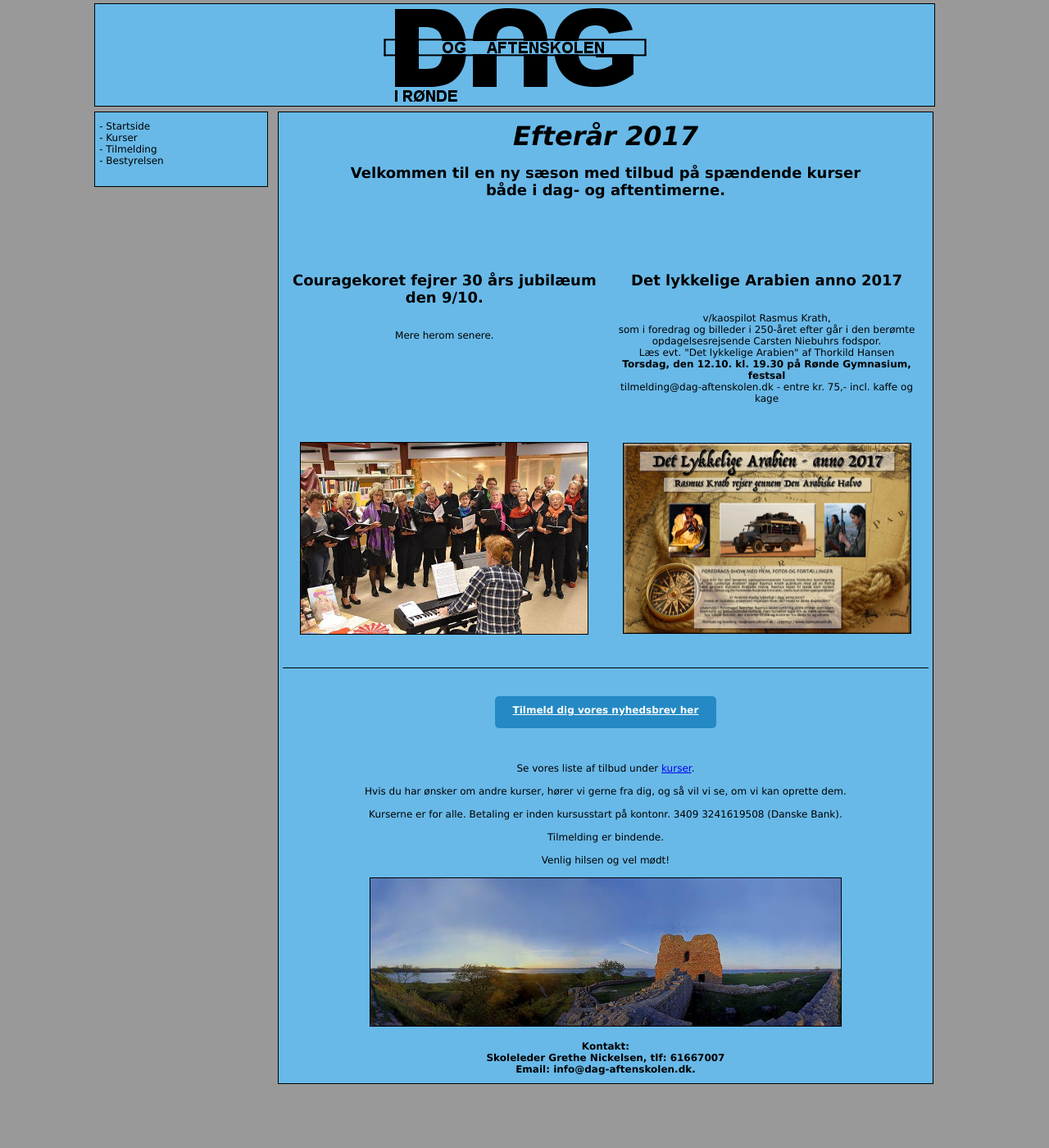
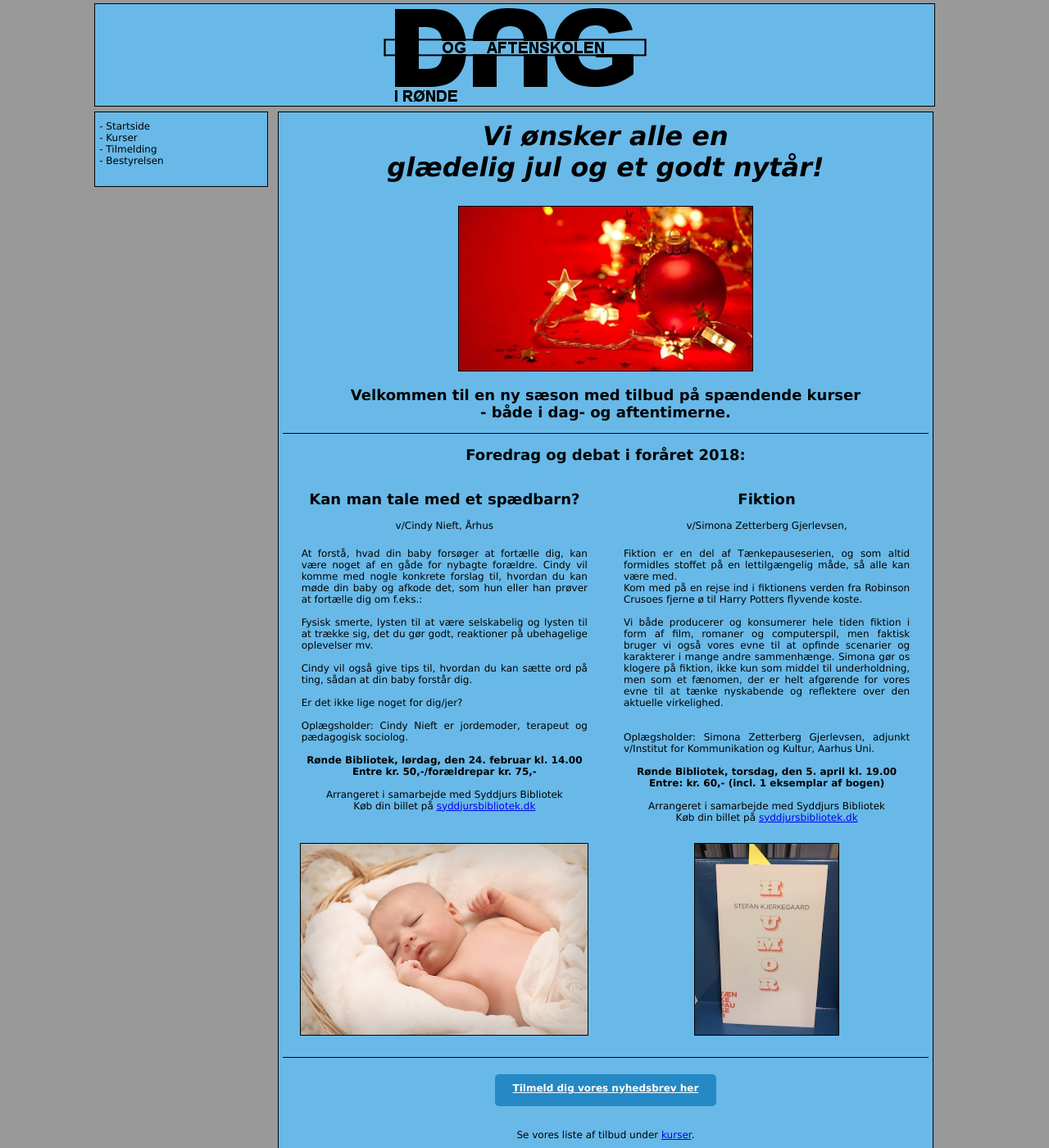
Before and after one commit to nickelsen/dag-aftenskolen.dk, a Jekyll site: the page built from index.html, in a window 1280 px wide and 1400 px high. Shown: the whole window at 82% size. Built offline with Jekyll 4.4.1, drawn with Linux system fonts in a browser that asks for light colours; some of the changed text lies outside the part shown.

Commit message:
Jul 2017

```diff
--- a/_config.yml
+++ b/_config.yml
@@ -4,4 +4,4 @@ baseurl: "" # the subpath of your site, e.g. /blog
 url: "http://dag-aftenskolen.dk" # the base hostname & protocol for your site, e.g. http://example.com
 
 # Build settings
-encoding: utf-8
+encoding: ISO-8859-1
--- a/_layouts/default.html
+++ b/_layouts/default.html
@@ -1,7 +1,7 @@
 <!DOCTYPE html>
 <html>
 <head>
-	<title>Dag- og aftenskolen i R&oring;nde</title>
+	<title>Dag- og aftenskolen i Rønde</title>
     <link rel="stylesheet" href="{{ "/assets/css/main.css" | relative_url }}">
 </head>
 <body>
--- a/index.html
+++ b/index.html
@@ -1,50 +1,76 @@
 ---
   layout: default
 ---
-<div align="center"><b><font size="+3"><i>Efterår 2017</i></font></b><br />
-<h2>Velkommen til en ny sæson med tilbud på spændende kurser<br /> både i dag- og aftentimerne.</h2><br />
-<table><tr valign="top"><td width="50%"><br />
-<div align="center"><br />
-<h2>Couragekoret fejrer 30 års jubilæum den 9/10.</h2><br />
-Mere herom senere.<br />
-</div><br />
-</td><td width="50%"><br />
-<div align="center"><br />
-<h2>Det lykkelige Arabien anno 2017</h2><br />
-v/kaospilot Rasmus Krath,<br />
-som i foredrag og billeder i 250-året efter går i den berømte opdagelsesrejsende Carsten Niebuhrs fodspor.<br />
-Læs evt. "Det lykkelige Arabien" af Thorkild Hansen<br />
-<b>Torsdag, den 12.10. kl. 19.30 på Rønde Gymnasium, festsal</b><br />
-tilmelding@dag-aftenskolen.dk - entre kr. 75,- incl. kaffe og kage<br />
-</div><br />
-</td></tr><br />
-<tr><td><br />
-<div align="center"><br />
-    <img width="350" src="{{ "/assets/img/2199-couragekoret.jpg" }}" style="border: 1px #000 solid;"><br />
-</div><br />
-</td><td width="50%"><br />
-<div align="center"><br />
-    <a href="design/images/arabien.pdf"><img width="350" src="{{ "/assets/img/arabien2.png" }}" style="border: 1px #000 solid;"></a><br />
-</div><br />
-</td></tr></table><br />
-<hr style="1px #000 solid;"><br />
-<div align="center"><br />
-<a class="button" href="http://dag-aftenskolen.us13.list-manage.com/subscribe?u=c6144597b9fd189322490d247&id=5268bca3e2">Tilmeld dig vores nyhedsbrev her</a><br />
-</div><br />
-<!--<hr style="1px #000 solid;">--><br />
-Se vores liste af tilbud under <a href='?section=kurser'>kurser</a>.<br />
-<br />
-Hvis du har ønsker om andre kurser, hører vi gerne fra dig, og så vil vi se, om vi kan oprette dem.<br />
-<br />
-Kurserne er for alle. Betaling er inden kursusstart på kontonr. 3409 3241619508 (Danske Bank).<br />
-<br />
-Tilmelding er bindende.<br />
-<br />
-Venlig hilsen og vel mødt!<br />
-<div width="100%" align="center"><br />
-    <img style="border: 1px solid #000000;" height="180" src="{{ "/assets/img/kaloe_slot_760.jpg" }}"><br />
-</div><b><br />
-Kontakt:<br />
-Skoleleder Grethe Nickelsen, tlf: 61667007 <br />
-Email: info@dag-aftenskolen.dk.<br />
-</b>	</div>
+
+<div align="center"><b><font size="+3"><i>Vi ønsker alle en <br/>glædelig jul og et godt nytår!</i></font></b><br/><br/><br/>
+
+<div align="center"><img style="border: 1px solid #000000;" src="{{ "/assets/img/jul.jpg" }}" height="200"/></div>
+
+<h2>Velkommen til en ny sæson med tilbud på spændende kurser<br/>
+- både i dag- og aftentimerne.</h2>
+<hr style="1px #000 solid;">
+<div align="center"><h2>Foredrag og debat i foråret 2018:</h2></div><table><tr valign="top"><td width="50%"><div align="center"><h2>Kan man tale med et spædbarn?</h2>
+v/Cindy Nieft, Århus
+
+<div style="text-align:justify; padding: 20px;">At forstå, hvad din baby forsøger at fortælle dig, kan være noget af en gåde for nybagte forældre. Cindy vil komme med nogle konkrete forslag til, hvordan du kan møde din baby og afkode det, som hun eller han prøver at fortælle dig om f.eks.:<br/><br/>
+
+Fysisk smerte, lysten til at være selskabelig og lysten til at trække sig, det du gør godt, reaktioner på ubehagelige oplevelser mv.<br/><br/>
+
+Cindy vil også give tips til, hvordan du kan sætte ord på ting, sådan at din baby forstår dig.<br/><br/>
+
+Er det ikke lige noget for dig/jer?<br/><br/>
+
+Oplægsholder: Cindy Nieft er jordemoder, terapeut og pædagogisk sociolog.<br/><br/>
+
+<div align="center"><b>Rønde Bibliotek, lørdag, den 24. februar kl. 14.00<br/>
+Entre kr. 50,-/forældrepar kr. 75,-</b><br/><br/>
+
+Arrangeret i samarbejde med Syddjurs Bibliotek<br/>
+Køb din billet på <a href="http://syddjursbibliotek.dk">syddjursbibliotek.dk</a>
+</div></div></div>
+</td><td width="50%"><div align="center"><h2>Fiktion</h2>
+v/Simona Zetterberg Gjerlevsen,
+<div style="text-align:justify;padding:20px;">
+Fiktion er en del af Tænkepauseserien, og som altid formidles stoffet på en lettilgængelig måde, så alle kan være med.<br/>
+Kom med på en rejse ind i fiktionens verden fra Robinson Crusoes fjerne ø til Harry Potters flyvende koste.<br/><br/>
+
+Vi både producerer og konsumerer hele tiden fiktion i form af film, romaner og computerspil, men faktisk bruger vi også vores evne til at opfinde scenarier og karakterer i mange andre sammenhænge. Simona gør os klogere på fiktion, ikke kun som middel til underholdning, men som et fænomen, der er helt afgørende for vores evne til at tænke nyskabende og reflektere over den aktuelle virkelighed.<br/><br/><br/>
+
+Oplægsholder: Simona Zetterberg Gjerlevsen, adjunkt v/Institut for Kommunikation og Kultur, Aarhus Uni.<br/><br/>
+
+<div align="center"><b>Rønde Bibliotek, torsdag, den 5. april kl. 19.00<br/>
+Entre: kr. 60,- (incl. 1 eksemplar af bogen)</b><br/><br/>
+
+Arrangeret i samarbejde med Syddjurs Bibliotek<br/>
+Køb din billet på <a href="http://syddjursbibliotek.dk">syddjursbibliotek.dk</a>
+
+</div></div></div>
+</td></tr>
+<tr><td>
+<div align="center">
+<img width="350" src="{{ "/assets/img/baby.jpg" }}" style="border: 1px #000 solid;">
+</div>
+</td><td width="50%">
+<div align="center">
+<img height="233" src="{{ "/assets/img/taenkep.jpg" }}" style="border: 1px #000 solid;">
+</div>
+</td></tr></table><br/>
+<hr style="1px #000 solid;"><br/>
+<div align="center">
+<a class="button" href="http://dag-aftenskolen.us13.list-manage.com/subscribe?u=c6144597b9fd189322490d247&id=5268bca3e2">Tilmeld dig vores nyhedsbrev her</a>
+</div><br/><br/>
+Se vores liste af tilbud under <a href='{% link kurser.html %}'>kurser</a>.<br/><br/>
+
+Hvis du har ønsker om andre kurser, hører vi gerne fra dig, og så vil vi se, om vi kan oprette dem.<br/><br/>
+
+Kurserne er for alle. Betaling er inden kursusstart på kontonr. 3409 3241619508 (Danske Bank).<br/><br/>
+
+Venlig hilsen og vel mødt!<br/><br/>
+<div width="100%" align="center">
+<img style="border: 1px solid #000000;" height="180" src="{{ "/assets/img/kaloe_slot_760.jpg" }}">
+</div><b><br/>
+Kontakt:<br/>
+Skoleleder Grethe Nickelsen, tlf: 61667007<br/>
+Email: info@dag-aftenskolen.dk<br/>
+</b>
+</div>
--- a/tilmelding.html
+++ b/tilmelding.html
@@ -80,6 +80,10 @@ permalink: /tilmelding/
 				<td><input type="checkbox" name="hold9"></td>
 				<td>9. Keramik/Raku</td>
 			</tr>
+					<tr>
+				<td><input type="checkbox" name="hold10"></td>
+				<td>10. Syng i Den Blå</td>
+			</tr>
 				</table>
 		<input type="hidden" name="_next" value="{% link tak.html %}" />
 		<input type="text" name="_gotcha" style="display:none" />
```
Also changed, not shown: other parts of tilmelding.html (+1 -1 lines), kurser.html (+30 -21 lines), README.md (added), assets/img/baby.jpg (added), assets/img/jul.jpg (added), assets/img/taenkep.jpg (added), 4 other files.
